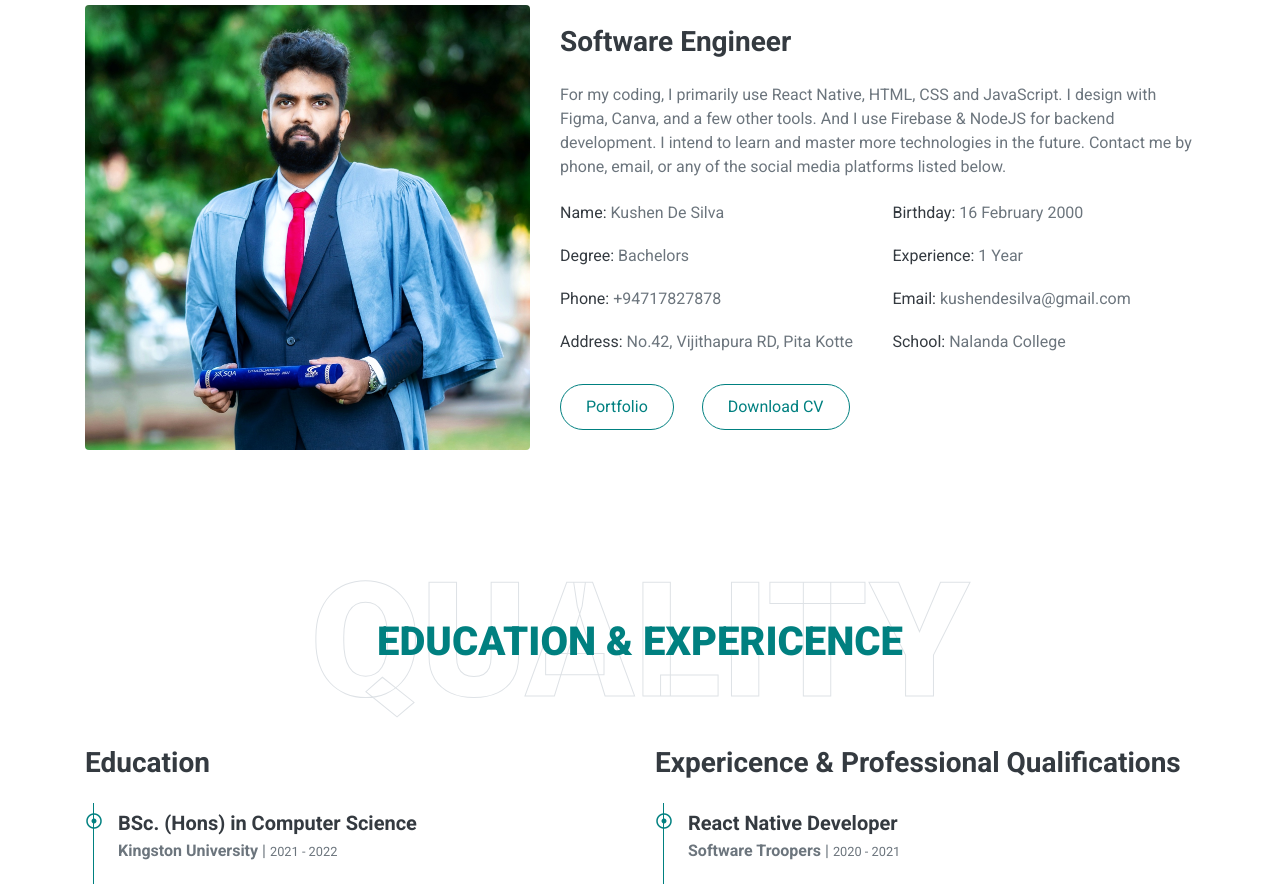
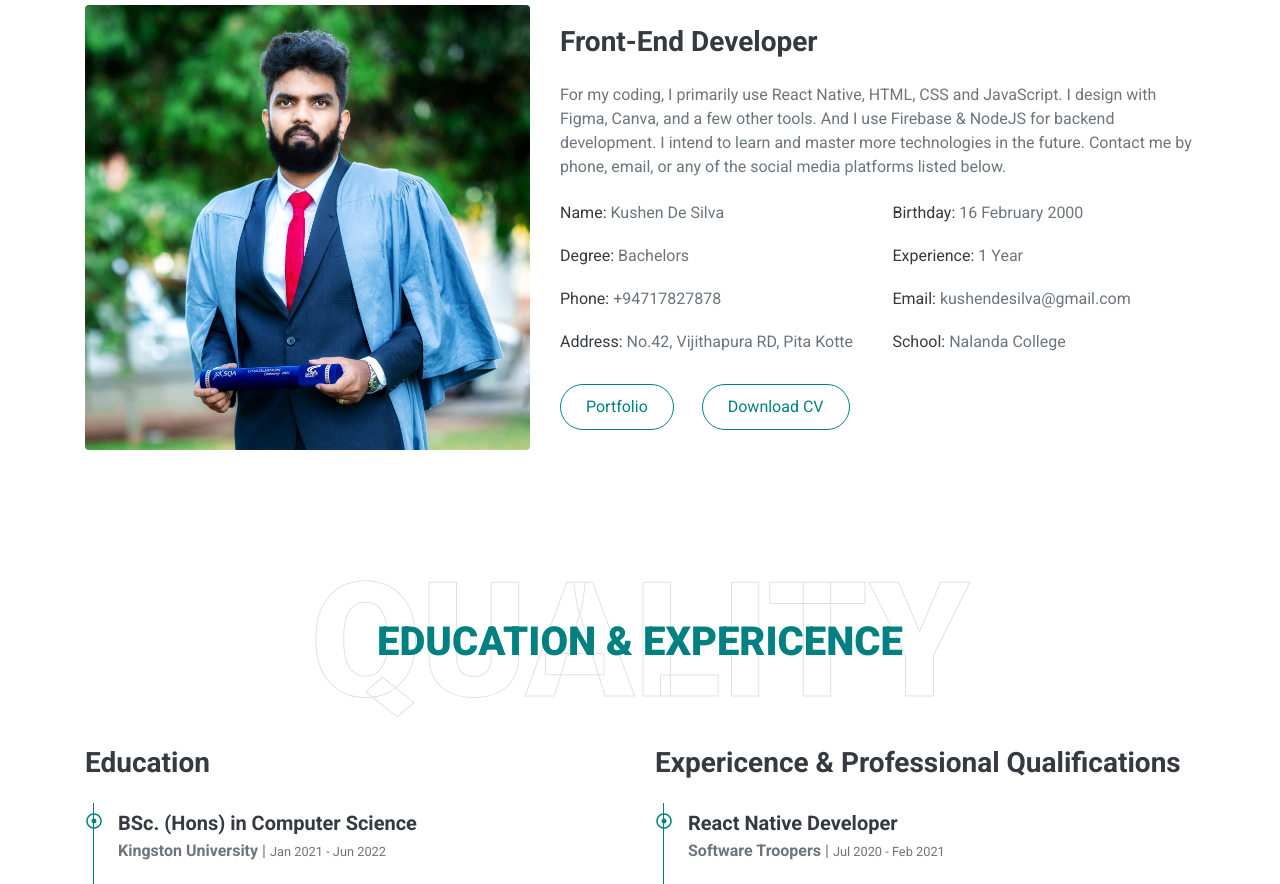
Before and after one commit to kushendesilva/personalweb, a plain HTML site: page public/index.html in a window 1280 px wide. Shown: the part 1091-1975 px from the top of the page. Drawn offline with nearby package versions, Linux system fonts and the light colour scheme.

Commit message:
v2.2.1
-updated meta data

```diff
--- a/public/index.html
+++ b/public/index.html
@@ -6,18 +6,29 @@
 
     <meta property="og:site_name" content="Kushen De Silva" />
     <meta property="og:type" content="website" />
-    <meta property="og:updated_time" content="2022-11-21T20:00:00-06:00" />
+    <meta property="og:updated_time" content="2022-12-07T10:00:00-06:00" />
     <meta
       property="og:image"
       itemprop="image"
       content="https://i.imgur.com/kyyNCHL.jpg"
     />
-    <meta property="og:title" content="Kushen De Silva | Software Engineer" />
+    <meta property="og:title" content="Kushen De Silva | Front-End Developer" />
     <meta
       property="og:description"
-      content="Hey, I'm Kushen De Silva and I'm a Software Engineer. For my coding, I primarily use React Native, HTML, CSS and JavaScript. I design with Figma, Canva, and a few other tools. And I use Firebase & NodeJS for backend development. I intend to learn and master more technologies in the future. Contact me by phone, email, or any of the social media platforms listed below."
+      content="Hey, I'm Kushen De Silva and I'm a Front-End Developer. For my coding, I primarily use React Native, HTML, CSS and JavaScript. I design with Figma, Canva, and a few other tools. And I use Firebase & NodeJS for backend development. I intend to learn and master more technologies in the future."
     />
+    <meta property="og:url" content="http://kushen.tech" />
+    <meta name="twitter:url" content="http://kushen.tech" />
     <meta property="twitter:card" content="summary" />
+    <meta
+      name="twitter:title"
+      content="Kushen De Silva | Front-End Developer"
+    />
+    <meta
+      name="twitter:description"
+      content="Hey, I'm Kushen De Silva and I'm a Front-End Developer. For my coding, I primarily use React Native, HTML, CSS and JavaScript. I design with Figma, Canva, and a few other tools. And I use Firebase & NodeJS for backend development. I intend to learn and master more technologies in the future. Contact me by phone, email, or any of the social media platforms listed below."
+    />
+    <meta name="twitter:image" content="https://i.imgur.com/kyyNCHL.jpg" />
     <meta name="author" content="Kushen De Silva, kushendesilva@gmail.com" />
     <meta name="copyright" content="Kushen De Silva" />
     <title>Kushen De Silva</title>
@@ -107,7 +118,7 @@
               class="typed-text-output d-inline font-weight-lighter text-white"
             ></h1>
             <div class="typed-text d-none">
-              Software Engineer, Mobile Application Developer, Web Designer
+              Front-End Developer, Mobile Application Developer, Web Designer
             </div>
           </div>
         </div>
@@ -136,7 +147,7 @@
             <img class="img-fluid rounded w-100" src="img/about.jpg" alt="" />
           </div>
           <div class="col-lg-7">
-            <h3 class="mb-4">Software Engineer</h3>
+            <h3 class="mb-4">Front-End Developer</h3>
             <p>
               For my coding, I primarily use React Native, HTML, CSS and
               JavaScript. I design with Figma, Canva, and a few other tools. And
@@ -201,7 +212,7 @@
               >Portfolio</a
             >
             <a
-              href="https://www.dropbox.com/s/8l9gdc9va5as4s5/CV.pdf?dl=1"
+              href="https://www.dropbox.com/s/6uu5kesc9wopvib/CV.pdf?dl=1"
               class="btn btn-outline-primary"
               >Download CV</a
             >
@@ -241,7 +252,7 @@
                 </h5>
                 <p class="mb-2">
                   <strong>Kingston University</strong> |
-                  <small>2021 - 2022</small>
+                  <small>Jan 2021 - Jun 2022</small>
                 </p>
               </div>
               <div class="position-relative mb-4">
@@ -279,7 +290,7 @@
                 <h5 class="font-weight-bold mb-1">React Native Developer</h5>
                 <p class="mb-2">
                   <strong>Software Troopers</strong> |
-                  <small>2020 - 2021</small>
+                  <small>Jul 2020 - Feb 2021</small>
                 </p>
               </div>
               <div class="position-relative mb-4">
```
